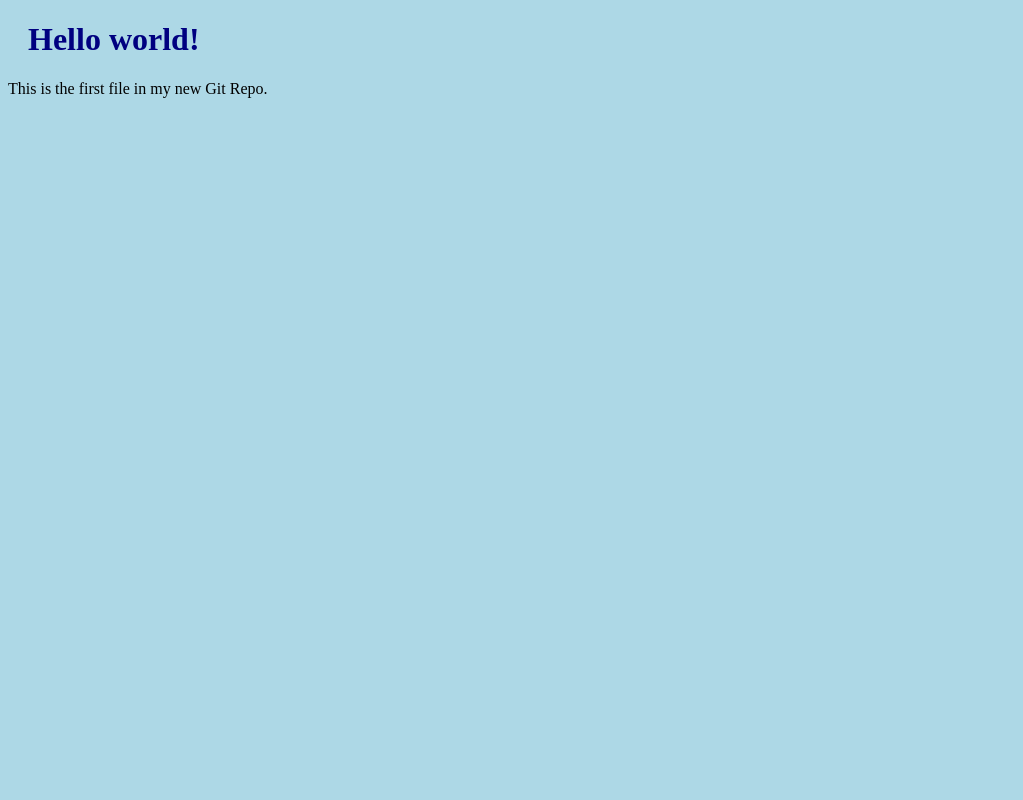
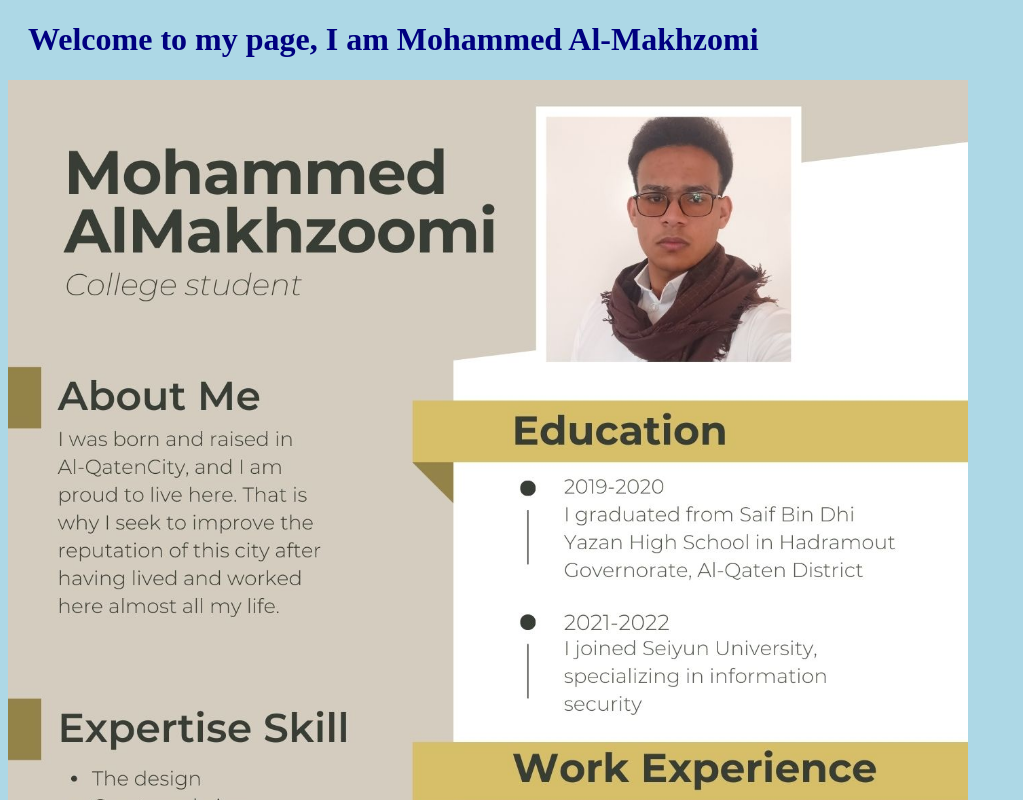
Before and after one commit to mohamedabdallah2023/myfirstrepo, a plain HTML site: page index.html in a window 1280 px wide. Shown: the top 800 px of the page, without its empty margins (0-1023 px from the left). Drawn offline with Linux system fonts and the light colour scheme.

Commit message:
First release of Hello World!

```diff
--- a/index.html
+++ b/index.html
@@ -1,11 +1,14 @@
 <!DOCTYPE html>
 <html>
 <head>
-<title>Hello World!</title>
+<title>Welcome to my page, I am Mohammed Al-Makhzomi</title>
 <link rel="stylesheet" href="bluestyle.css">
 </head>
 <body>
-<h1>Hello world!</h1>
+<h1>Welcome to my page, I am Mohammed Al-Makhzomi</h1>
+<div><img src="img_hello_world.jpg" alt="Hello World from Space"
+style="width:100%;max-width:960px"></div>
 <p>This is the first file in my new Git Repo.</p>
+<p>A new line in our file!</p>
 </body>
 </html>
```
Also changed, not shown: img_hello_world.jpg (added).
